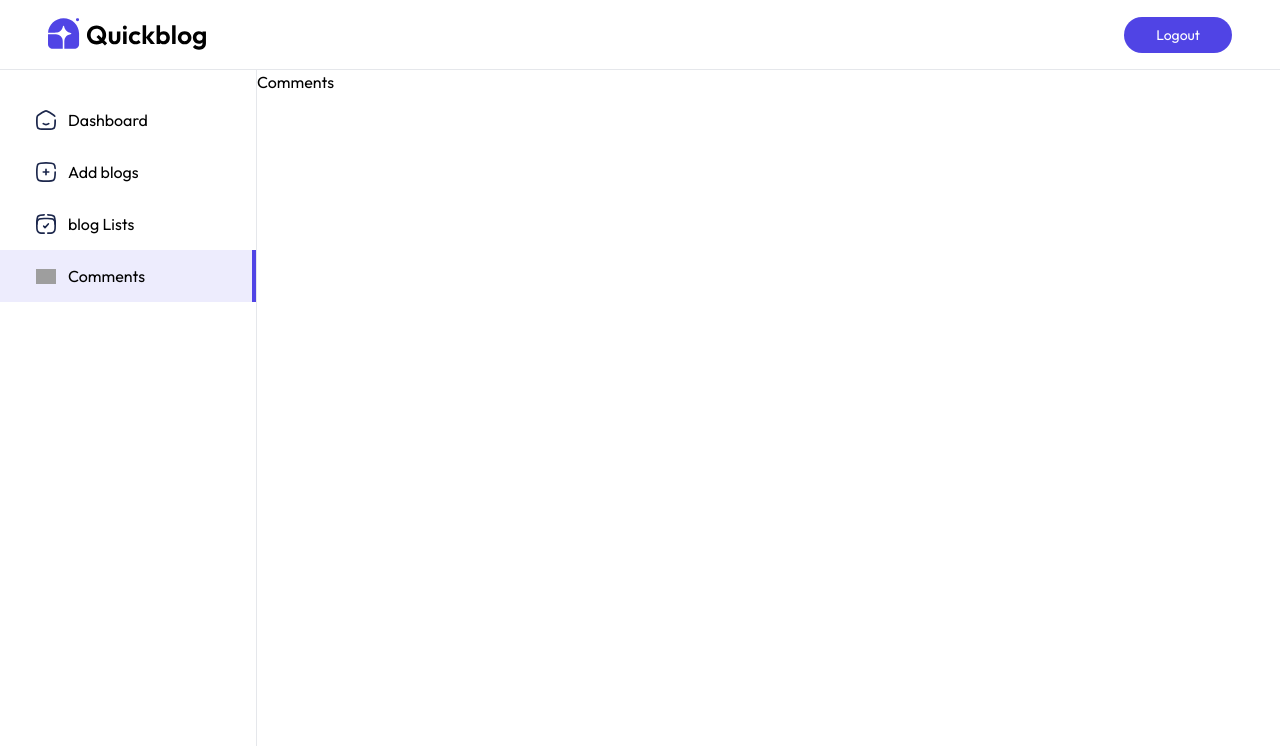
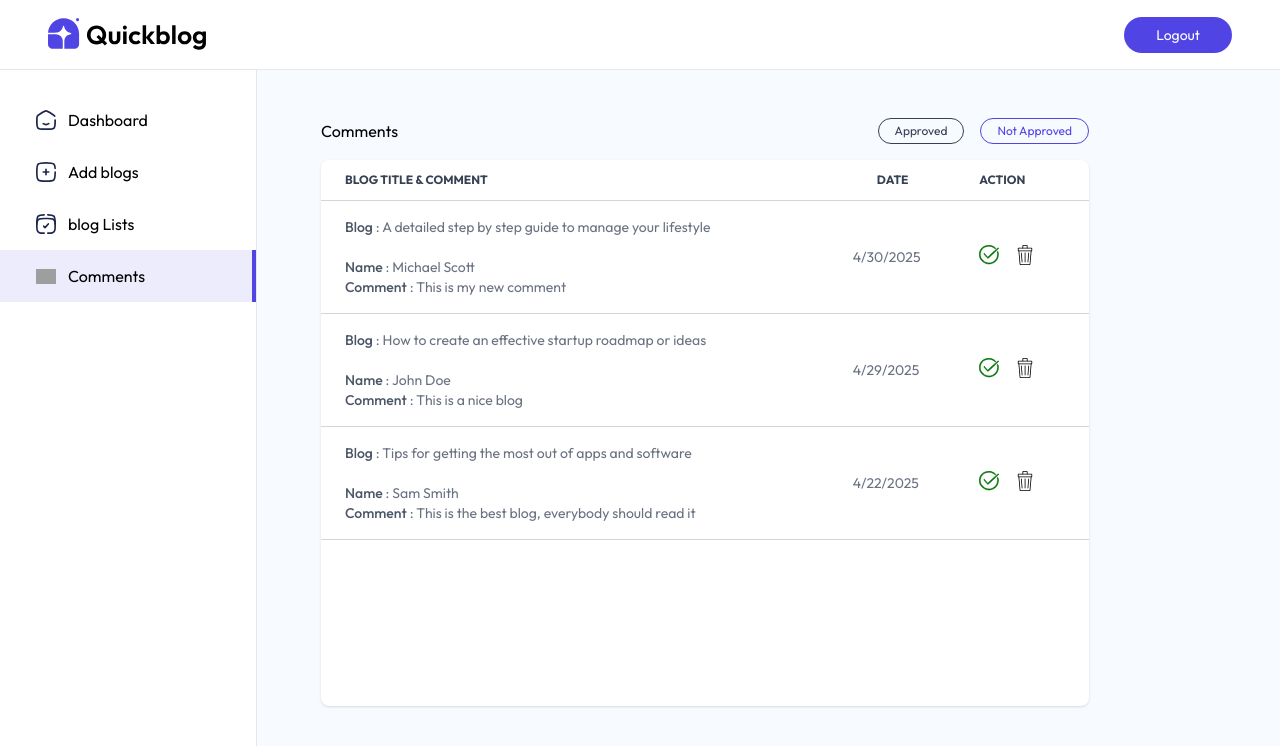
Before and after one commit to Rahul0356/QuickBlog, a React (Vite) app in the folder client/: page /admin/comments in a window 1280 px wide. Shown: the top 746 px of the page. Built offline with nearby package versions, Linux system fonts and the light colour scheme; grey boxes are pictures that could not be loaded.

Commit message:
Add the Comment section

```diff
--- /dev/null
+++ b/client/src/components/admin/CommentTableItem.jsx
@@ -0,0 +1,43 @@
+import React from 'react';
+import { assets } from '../../assets/assets';
+
+const CommentTableItem = ({ comment, fetchComments }) => {
+  const { blog, createdAt, _id, name, content, isApproved } = comment;
+  const blogDate = new Date(createdAt);
+
+  return (
+    <tr className="border-y border-gray-300">
+      <td className="px-6 py-4">
+        <b className="font-medium text-gray-600">Blog</b> : {blog.title}
+        <br />
+        <br />
+        <b className="font-medium text-gray-600">Name</b> : {name}
+        <br />
+        <b className="font-medium text-gray-600">Comment</b> : {content}
+      </td>
+      <td>{blogDate.toLocaleDateString()}</td>
+      <td className="px-6 py-4">
+        <div className="inline-flex items-center gap-4">
+          {!isApproved ? (
+            <img
+              src={assets.tick_icon}
+              alt="approve"
+              className="w-5 hover:scale-110 transition-all cursor-pointer"
+            />
+          ) : (
+            <p className="text-xs border border-green-600 bg-green-100 text-green-600 rounded-full px-3 py-1">
+              Approved
+            </p>
+          )}
+          <img
+            src={assets.bin_icon}
+            alt="delete"
+            className="w-5 hover:scale-110 transition-all cursor-pointer"
+          />
+        </div>
+      </td>
+    </tr>
+  );
+};
+
+export default CommentTableItem;
--- a/client/src/pages/admin/Comments.jsx
+++ b/client/src/pages/admin/Comments.jsx
@@ -1,9 +1,79 @@
-import React from 'react'
+import React, { useEffect, useState } from 'react'
+import { comments_data } from '../../assets/assets';
+import CommentTableItem from '../../components/admin/CommentTableItem';
 
 const Comments = () => {
+  const [comments, setComments] = useState([]);
+  const [filter, setFilter] = useState('Not Approved');
+
+  const fetchComments = async () => {
+    setComments(comments_data);
+  };
+
+  useEffect(() => {
+    fetchComments();
+  }, []);
+
   return (
-    <div>Comments</div>
-  )
-}
+    <div className="flex-1 pt-5 px-5 sm:pt-12 sm:pl-16 bg-blue-50/50">
+      <div className="flex justify-between items-center max-w-3xl">
+        <h1>Comments</h1>
+        <div className="flex gap-4">
+          <button
+            onClick={() => setFilter('Approved')}
+            className={`shadow-custom-sm border rounded-full px-4 py-1 cursor-pointer text-xs ${
+              filter === 'Approved' ? 'text-primary' : 'text-gray-700'
+            }`}
+          >
+            Approved
+          </button>
+
+          <button
+            onClick={() => setFilter('Not Approved')}
+            className={`shadow-custom-sm border rounded-full px-4 py-1 cursor-pointer text-xs ${
+              filter === 'Not Approved' ? 'text-primary' : 'text-gray-700'
+            }`}
+          >
+            Not Approved
+          </button>
+        </div>
+      </div>
+
+      <div className="relative h-4/5 max-w-3xl overflow-x-auto mt-4 bg-white shadow rounded-lg scrollbar-hide">
+        <table className="w-full text-sm text-gray-500">
+          <thead className="text-xs text-gray-700 text-left uppercase">
+            <tr>
+              <th scope="col" className="px-6 py-3">
+                Blog Title & Comment
+              </th>
+              <th scope="col" className="px-6 py-3 max-sm:hidden">
+                Date
+              </th>
+              <th scope="col" className="px-6 py-3">
+                Action
+              </th>
+            </tr>
+          </thead>
+          <tbody>
+            {comments
+              .filter((comment) => {
+                if (filter === 'Approved') return comment.isApproved === true;
+                return comment.isApproved === false;
+              })
+              .map((comment, index) => (
+                <CommentTableItem
+                  key={comment._id}
+                  comment={comment}
+                  index={index + 1}
+                  fetchComments={fetchComments}
+                />
+              ))}
+          </tbody>
+        </table>
+      </div>
+    </div>
+  );
+};
+
 
 export default Comments
```
